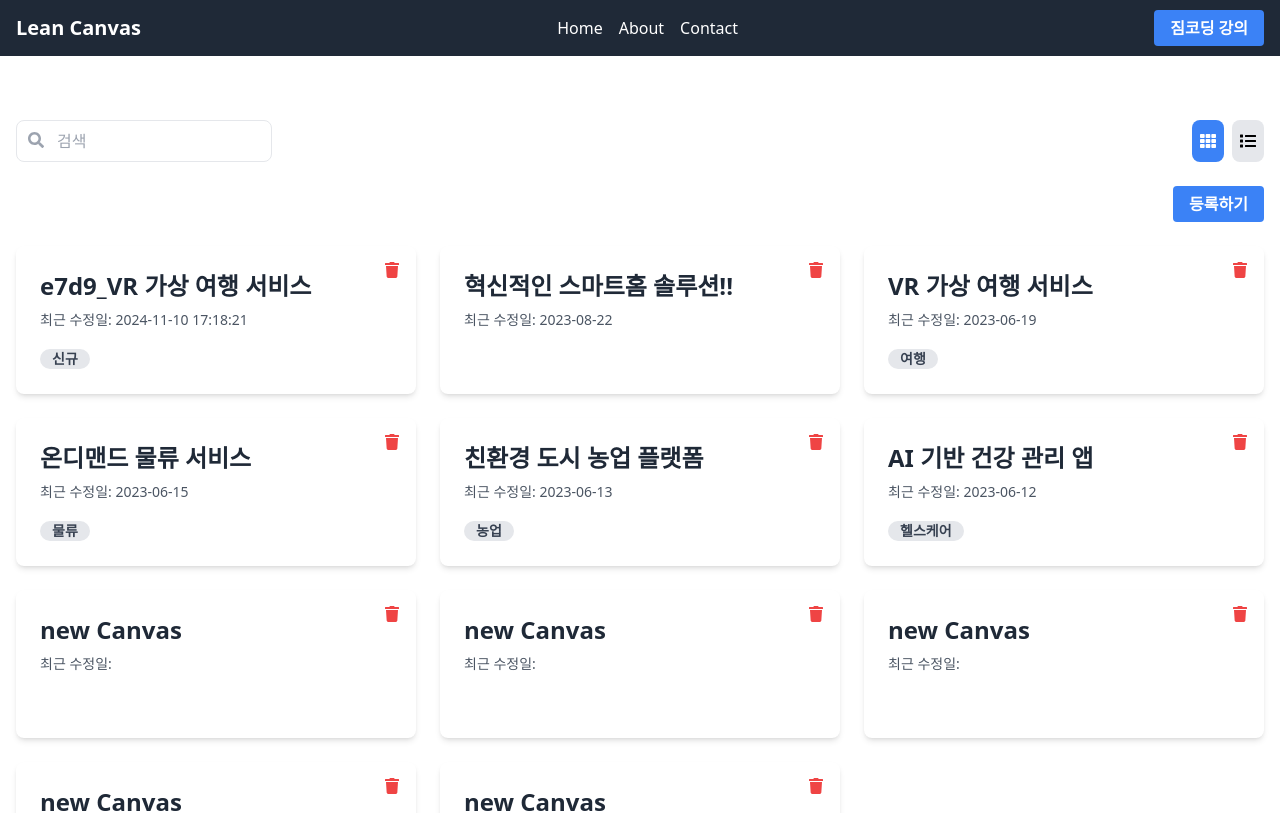
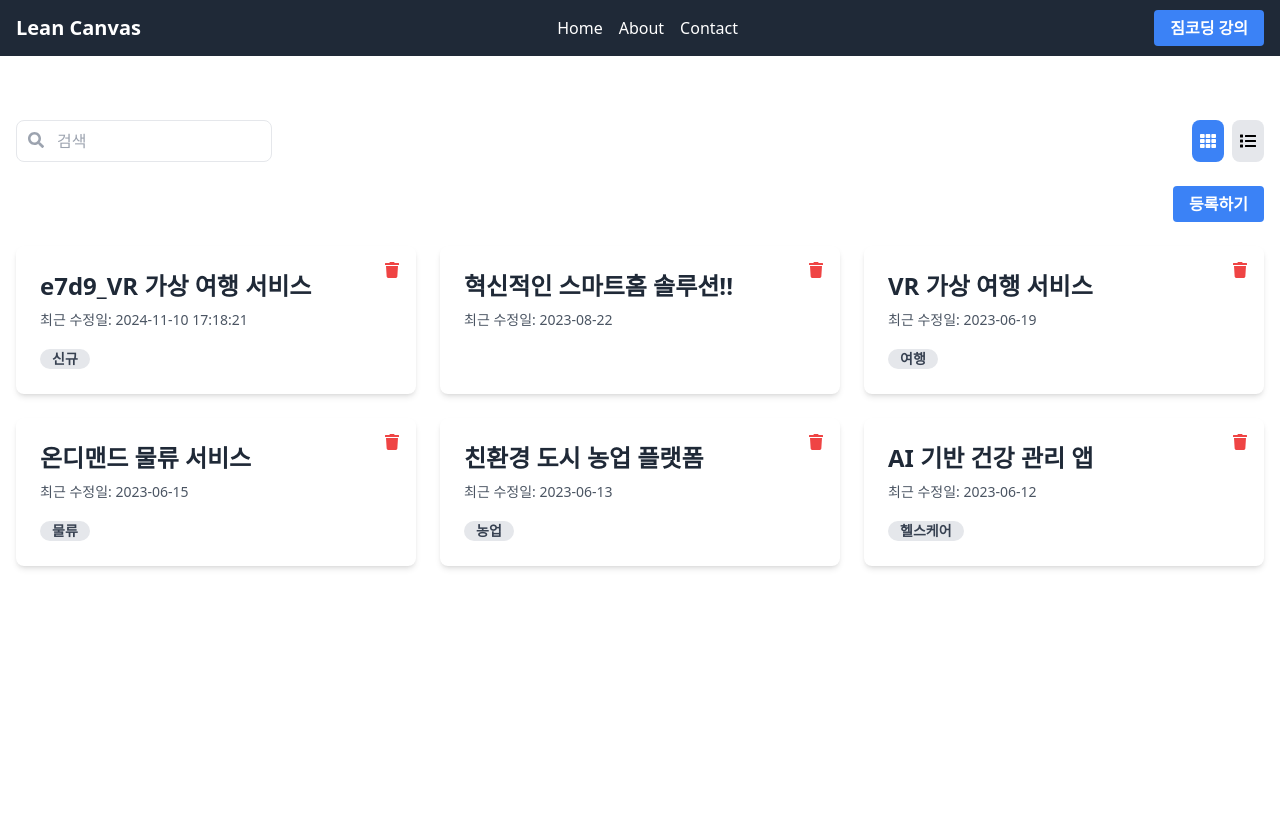
Before and after one commit to yongjinjung/learn-canvas-react, a React (Vite) app: page / in a window 1280 px wide. Shown: the top 813 px of the page. Built offline with nearby package versions, Linux system fonts and the light colour scheme; data requests are answered from the project's data file.

Commit message:
프로젝트 적용

```diff
--- a/data/db.json
+++ b/data/db.json
@@ -252,26 +252,6 @@
       "lastDay": "2024-11-10 17:18:21",
       "tag": "신규",
       "id": 6
-    },
-    {
-      "title": "new Canvas",
-      "id": 7
-    },
-    {
-      "title": "new Canvas",
-      "id": 8
-    },
-    {
-      "title": "new Canvas",
-      "id": 9
-    },
-    {
-      "title": "new Canvas",
-      "id": 10
-    },
-    {
-      "title": "new Canvas",
-      "id": 11
     }
   ]
 }
--- a/src/api/canvas.js
+++ b/src/api/canvas.js
@@ -1,7 +1,7 @@
 import { canvases } from './http';
 import dayjs from 'dayjs';
 
-export function getCanvases(params) {
+export async function getCanvases(params) {
   const pyload = Object.assign(
     {
       _sort: 'lastDay',
@@ -9,7 +9,8 @@ export function getCanvases(params) {
     },
     params,
   );
-  return canvases.get('/', { params: pyload });
+  const { data } = await canvases.get('/', { params: pyload });
+  return data;
 }
 
 export function createCanvas() {
--- a/src/pages/Home.jsx
+++ b/src/pages/Home.jsx
@@ -9,81 +9,43 @@ import Loading from '../components/Loading';
 import Error from '../components/Error';
 import Button from '../components/Button';
 import useApiRequest from '../hooks/useApiRequest';
+import { useMutation, useQuery, useQueryClient } from '@tanstack/react-query';
 
 export default function Home() {
   const [searchText, setSearchText] = useState();
   const [isGridView, setIsGridView] = useState(true);
-  const [data, setData] = useState([]);
 
-  const { isLoading, error, excute: fetchData } = useApiRequest(getCanvases);
-  const { isLoading: isLoadingCreate, excute: createNewCanvas } =
-    useApiRequest(createCanvas);
-  const { excute: delCanvas } = useApiRequest(deleteCanvas);
-  useEffect(
-    function () {
-      fetchData(
-        { title_like: searchText },
-        {
-          onSuccess: response => setData(response.data),
-          onError: err => alert(err.message),
-        },
-      );
-    },
-    [searchText, fetchData],
-  );
+  const queryClient = useQueryClient();
+  // 1] 데이터 조회
+  const { data, isLoading, error, refetch } = useQuery({
+    queryKey: ['canvases', searchText],
+    queryFn: () => getCanvases({ title_like: searchText }),
+    initialData: [],
+  });
 
-  // const handleDeleteItem = function (id) {
-  //   const newItem = data.filter(item => item.id !== id);
-  //   setData(newItem);
-  // };
+  // 2] 등록
+  const { mutate: createNewCanvas, isLoading: isLoadingCreate } = useMutation({
+    mutationFn: createCanvas,
+    onSuccess: () => queryClient.invalidateQueries(['canvases']),
+    onError: err => alert(err.message),
+  });
+
+  // 3] 삭제
+  const { mutate: delCanvas } = useMutation({
+    mutationFn: deleteCanvas,
+    onSuccess: () => queryClient.invalidateQueries(['canvases']),
+  });
 
   const handleDeleteItem = async function (id) {
-    // setNotes(notes.filter(note => note.id !== id));
-
     if (confirm('삭제 하시겠습니까?') === false) {
       return;
     }
-    delCanvas(id, {
-      onSuccess: response =>
-        fetchData(
-          { title_like: searchText },
-          {
-            onSuccess: response => setData(response.data),
-            onError: err => alert(err.message),
-          },
-        ),
-      onError: err => alert(err.message),
-    });
+    delCanvas(id);
   };
 
   const onHandleCreate = async () => {
-    createNewCanvas(null, {
-      onSuccess: response =>
-        fetchData(
-          { title_like: searchText },
-          {
-            onSuccess: response => setData(response.data),
-            onError: err => alert(err.message),
-          },
-        ),
-      onError: err => alert(err.message),
-    });
-
-    // try {
-    //   setIsLoadingCreate(true);
-    //   await new Promise(resolve => setTimeout(resolve, 1000));
-    //   await createCanvas();
-    //   fetchData({ title_like: searchText });
-    // } catch (err) {
-    //   alert(err.message);
-    // } finally {
-    //   setIsLoadingCreate(false);
-    // }
+    createNewCanvas();
   };
-
-  // const filteredData = data.filter(item =>
-  //   item.title.toLowerCase().includes(searchText.toLowerCase()),
-  // );
 
   return (
     <>
```
